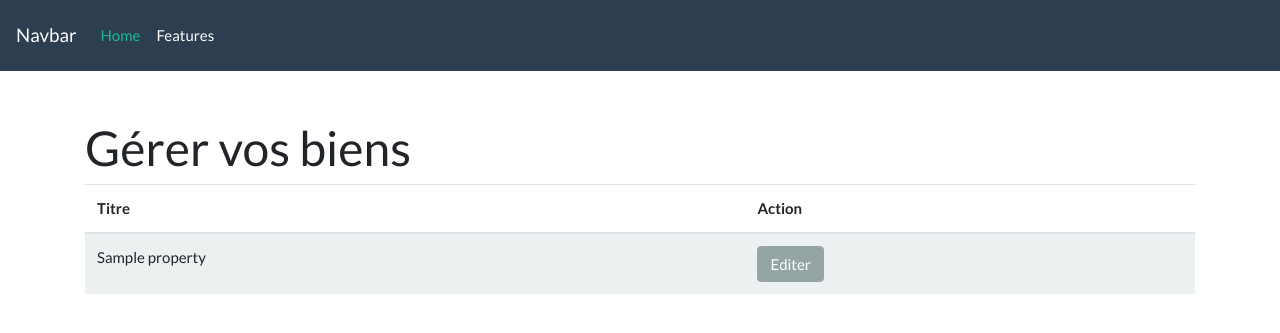
After one commit to HardyMaxime/symfony-basic-crud, a Symfony app: template templates/admin/property/index.html.twig in a window 1280 px wide. The commit adds this page. Shown: the top 333 px of the page. Run offline with Twig, Linux system fonts and the light colour scheme; the template is opened without the code that fills it: most values are stand-ins (such as "Sample title", 1, 10 or a date in 2020); some libraries are stand-ins or nearby versions.

Commit message:
Ajout de la partie admin v1

```diff
--- /dev/null
+++ b/templates/admin/property/index.html.twig
@@ -0,0 +1,25 @@
+{% extends 'base.html.twig' %}
+
+{% block title %} Gérer les biens {% endblock %}
+
+{% block body %}
+    <h1>Gérer vos biens</h1>
+        <table class="table table-striped">
+            <thead>
+                <tr>
+                    <th>Titre</th>
+                    <th>Action</th>
+                </tr>
+            </thead>
+            <tbody>
+                {% for property in properties %}
+                <tr>
+                    <td> {{ property.title }} </td>
+                    <td>
+                        <a href="{{ path('admin_property_edit', {id: property.id}) }}" class="btn btn-secondary">Editer</a>
+                    </td>
+                </tr>
+                {% endfor %}
+            </tbody>
+        </table>
+{% endblock %}
--- a/templates/base.html.twig
+++ b/templates/base.html.twig
@@ -23,7 +23,7 @@
             </li>
         </div>
     </nav>
-    <div class="container">
+    <div class="container mt-5">
         {% block body %}{% endblock %}
     </div>
         {% block javascripts %}{% endblock %}
```
Also changed, not shown: src/Controller/Admin/AdminPropertyController.php (+15 -3 lines), templates/admin/property/edit.html.twig (added, +8 -0 lines), templates/admin_property/index.html.twig (deleted, +0 -20 lines).
